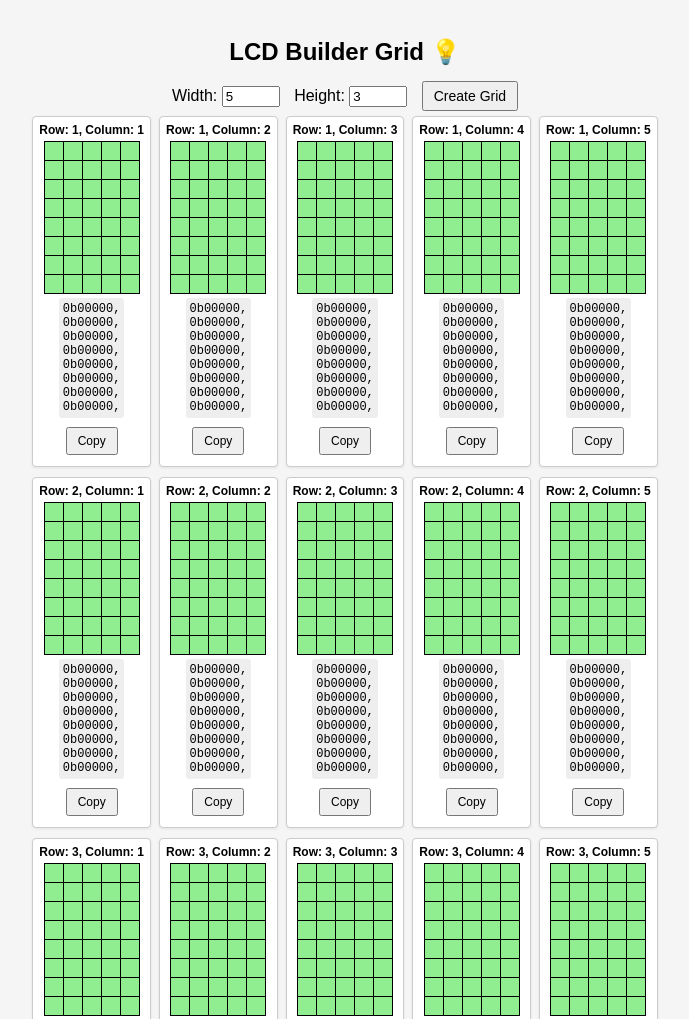
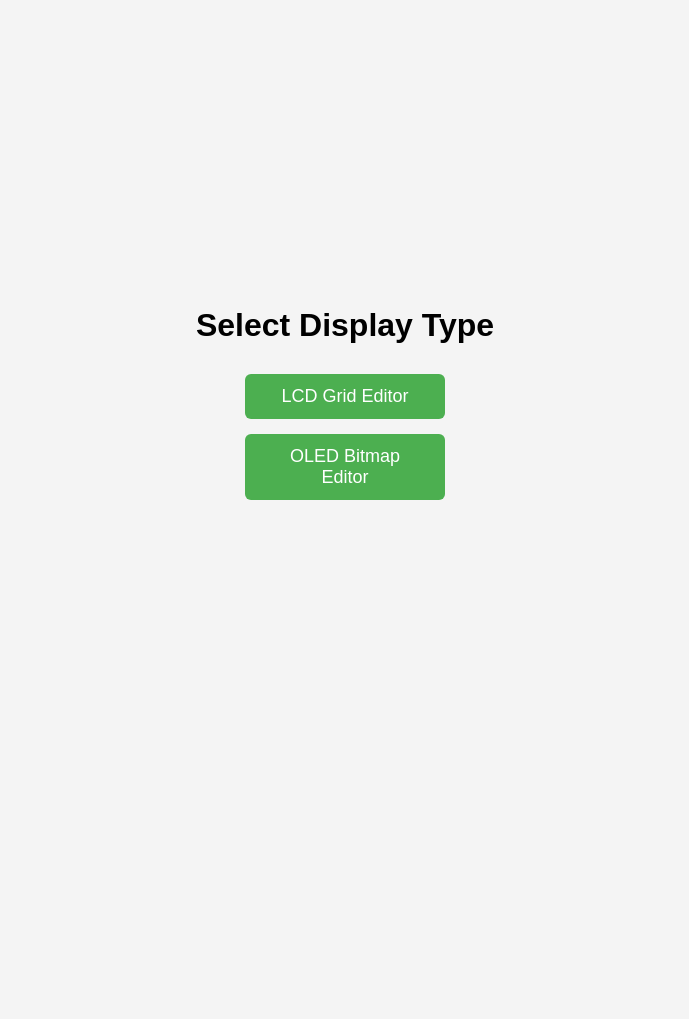
Before and after one commit to straight-banana/dot_to_code, a plain HTML site: page index.html in a window 1280 px wide. Shown: the top 1019 px of the page, without its empty margins (295-984 px from the left). After the commit the page ends 800 px from the top, so only its background shows below. Drawn offline with Linux system fonts and the light colour scheme.

Commit message:
Update index.html

```diff
--- a/index.html
+++ b/index.html
@@ -2,169 +2,46 @@
 <html lang="en">
 <head>
   <meta charset="UTF-8">
-  <title>LCD Builder Grid</title>
+  <title>Select Display Type</title>
   <style>
     body {
       font-family: sans-serif;
-      text-align: center;
-      background: #f5f5f5;
-      padding: 10px;
-    }
-    label {
-      margin: 0 5px;
-    }
-    button {
-      margin: 5px;
-      padding: 5px 10px;
-      cursor: pointer;
-      font-size: 14px;
-    }
-    .grid-row {
       display: flex;
       justify-content: center;
-      gap: 8px; /* reduced spacing between character blocks */
-      margin-bottom: 10px;
+      align-items: center;
+      height: 100vh;
+      margin: 0;
+      background-color: #f4f4f4;
     }
-    .char-block {
-      background: white;
-      padding: 6px;
-      border: 1px solid #ccc;
-      border-radius: 4px;
-      box-shadow: 0 1px 3px rgba(0, 0, 0, 0.08);
-      display: flex;
-      flex-direction: column;
-      align-items: center;
+    .container {
+      text-align: center;
     }
-    .char-label {
-      font-weight: bold;
-      font-size: 12px;
-      margin-bottom: 4px;
+    h1 {
+      margin-bottom: 30px;
     }
-    table {
-      border-collapse: collapse;
-      margin-bottom: 4px;
+    .btn {
+      display: block;
+      margin: 15px auto;
+      padding: 12px 30px;
+      font-size: 18px;
+      border: none;
+      border-radius: 6px;
+      cursor: pointer;
+      background-color: #4CAF50;
+      color: white;
+      transition: background-color 0.3s;
+      width: 200px;
     }
-    td {
-      width: 16px;
-      height: 16px;
-      border: 1px solid #000;
-      background-color: #90ee90;
-      cursor: pointer;
-    }
-    .code-box {
-      font-family: monospace;
-      background: #eee;
-      padding: 4px;
-      border-radius: 3px;
-      font-size: 12px;
-      white-space: pre;
-      margin-bottom: 4px;
+    .btn:hover {
+      background-color: #388e3c;
     }
   </style>
 </head>
 <body>
-
-<h2 style="margin-bottom: 10px;">LCD Builder Grid 💡</h2>
-<label>Width: <input type="number" id="cols" value="5" min="1" style="width: 50px;"></label>
-<label>Height: <input type="number" id="rows" value="3" min="1" style="width: 50px;"></label>
-<button onclick="generateGrid()">Create Grid</button>
-
-<audio id="vineBoom">
-  <source src="vineboom.mp3" type="audio/mpeg">
-</audio>
-
-<div id="lcdContainer"></div>
-
-<script>
-const container = document.getElementById("lcdContainer");
-const boom = document.getElementById("vineBoom");
-
-function playBoom() {
-  boom.currentTime = 0;
-  boom.play();
-}
-
-function generateGrid() {
-  container.innerHTML = '';
-
-  const cols = parseInt(document.getElementById("cols").value);
-  const rows = parseInt(document.getElementById("rows").value);
-
-  let index = 0;
-
-  for (let r = 0; r < rows; r++) {
-    const rowDiv = document.createElement("div");
-    rowDiv.className = "grid-row";
-
-    for (let c = 0; c < cols; c++) {
-      const charDiv = document.createElement("div");
-      charDiv.className = "char-block";
-
-      const label = document.createElement("div");
-      label.className = "char-label";
-      label.textContent = `Row: ${r + 1}, Column: ${c + 1}`;
-
-      const table = document.createElement("table");
-      table.dataset.row = r;
-      table.dataset.col = c;
-
-      for (let i = 0; i < 8; i++) {
-        const tr = document.createElement("tr");
-        for (let j = 0; j < 5; j++) {
-          const td = document.createElement("td");
-          td.addEventListener("click", () => {
-            td.style.backgroundColor = (td.style.backgroundColor === "black") ? "#90ee90" : "black";
-            playBoom();
-            updateCode(codeBox, table);
-          });
-          tr.appendChild(td);
-        }
-        table.appendChild(tr);
-      }
-
-      const codeBox = document.createElement("div");
-      codeBox.className = "code-box";
-      updateCode(codeBox, table);
-
-      const copyBtn = document.createElement("button");
-      copyBtn.textContent = "Copy";
-      copyBtn.style.fontSize = "12px";
-      copyBtn.onclick = () => {
-        navigator.clipboard.writeText(codeBox.textContent).then(() => {
-          copyBtn.textContent = "Copied!";
-          setTimeout(() => copyBtn.textContent = "Copy", 1000);
-        });
-      };
-
-      charDiv.appendChild(label);
-      charDiv.appendChild(table);
-      charDiv.appendChild(codeBox);
-      charDiv.appendChild(copyBtn);
-      rowDiv.appendChild(charDiv);
-
-      index++;
-    }
-
-    container.appendChild(rowDiv);
-  }
-}
-
-function updateCode(codeBox, table) {
-  let codeLines = [];
-  for (let r = 0; r < 8; r++) {
-    let bin = '';
-    for (let c = 0; c < 5; c++) {
-      const cell = table.rows[r].cells[c];
-      bin += (cell.style.backgroundColor === "black") ? '1' : '0';
-    }
-    codeLines.push('0b' + bin + ',');
-  }
-  codeBox.textContent = codeLines.join('\n');
-}
-
-// Initial grid on load
-generateGrid();
-</script>
-
+  <div class="container">
+    <h1>Select Display Type</h1>
+    <button class="btn" onclick="location.href='lcd.html'">LCD Grid Editor</button>
+    <button class="btn" onclick="location.href='oled.html'">OLED Bitmap Editor</button>
+  </div>
 </body>
 </html>
```
